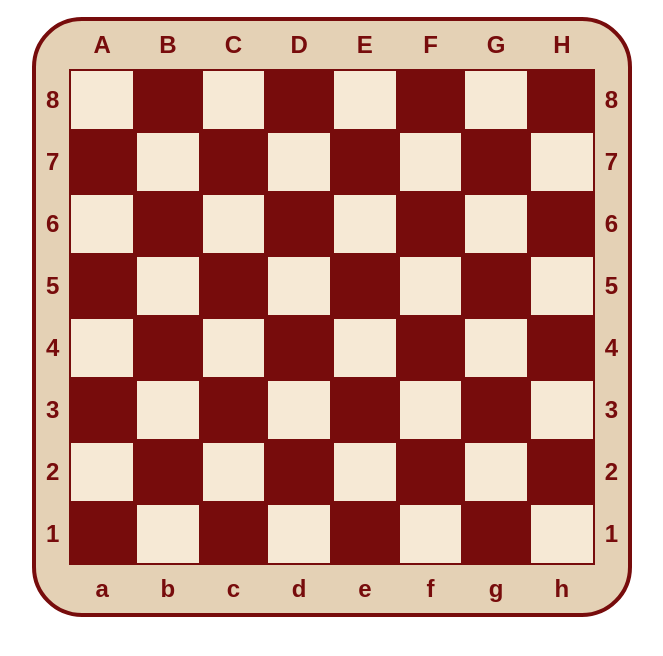
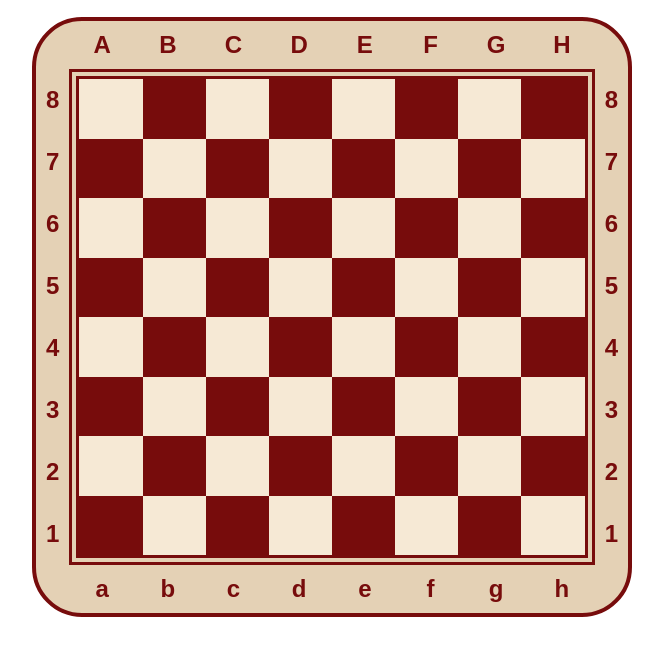
Before and after one commit to G-Bluish/sachovnica, a website with bundled scripts: page index.html in a window 1280 px wide. Shown: the part 70-726 px from the top of the page, without its empty margins (308-971 px from the left). Built offline with nearby package versions, Linux system fonts and the light colour scheme.

Commit message:
dvojty okraj sachovnice

```diff
--- a/src/main.ts
+++ b/src/main.ts
@@ -2,68 +2,55 @@ const sachovnica = document.getElementById("sachovnica");
 if (sachovnica === null) {
     throw new Error("Kontajner sachovnice neexistuje.");
 }
-const lhRoh = document.createElement("div");
-lhRoh.classList.add("roh");
-lhRoh.classList.add("horna");
-lhRoh.classList.add("lavy");
+
+function vytvorTextDiv(textContent: string, ...className: string[]): HTMLDivElement {// Funkcia na vytvorenie elementu div s danou triedou a textovým obsahom
+    const div = document.createElement("div");// Vytvorenie elementu div
+    div.classList.add(...className);// Pridanie triedy k elementu div
+    div.textContent = textContent;// Nastavenie textového obsahu elementu div
+    return div; // Vytvorenie elementu div s danou triedou a textovým obsahom
+}
+
+
+const lhRoh = vytvorTextDiv("", "roh", "horna", "lavy");
 sachovnica.append(lhRoh);
 
 for (let stlpec = 0; stlpec < 8; stlpec++) {
-    const hPopiska = document.createElement("div");
-    hPopiska.classList.add("popiska");
-    hPopiska.classList.add("horna");
-    hPopiska.textContent = String.fromCharCode(65 + stlpec);
+    const hPopiska = vytvorTextDiv(String.fromCharCode(65 + stlpec), "popiska", "horna");
     sachovnica.append(hPopiska);
 }
 
-const phRoh = document.createElement("div");
-phRoh.classList.add("roh");
-phRoh.classList.add("horna");
-phRoh.classList.add("prava");
+const phRoh = vytvorTextDiv("", "roh", "horna", "prava");
 sachovnica.append(phRoh);
 
+const vutro = vytvorTextDiv("", "vnutro");
+sachovnica.append(vutro);
+
 for (let riadok = 0; riadok < 8; riadok++) {
-    const lPopiska = document.createElement("div");
-    lPopiska.classList.add("popiska");
-    lPopiska.classList.add("lava");
-    lPopiska.textContent = `${8 - riadok}`;
+    const lPopiska = vytvorTextDiv(`${8 - riadok}`, "popiska", "lava");
     sachovnica.append(lPopiska);
 
     for (let stlpec = 0; stlpec < 8; stlpec++) {
-        const policko = document.createElement("div"); // Vytvorenie elementu div pre policko
-        policko.classList.add("policko"); // Pridanie triedy "policko" pre styling
+        const policko = vytvorTextDiv("", "policko"); // Vytvorenie elementu div pre policko
         if ((riadok + stlpec) % 2 === 0) {
             policko.classList.add("svetle"); // Pridanie triedy "svetle" pre svetlé policko
         } else {
             policko.classList.add("tmave");
         }
         //policko.textContent = String.fromCharCode(97 + stlpec) + `${8 - riadok}`;
-        sachovnica.append(policko); // Pridanie policka do kontajnera sachovnice
+        vutro.append(policko); // Pridanie policka do kontajnera sachovnice
     }
 
-    const pPopiska = document.createElement("div");
-    pPopiska.classList.add("popiska");
-    pPopiska.classList.add("prava");
+    const pPopiska = vytvorTextDiv(`${8 - riadok}`, "popiska", "prava");
     sachovnica.append(pPopiska);
-    pPopiska.textContent = `${8 - riadok}`;
 }
 
-const ldRoh = document.createElement("div");
-ldRoh.classList.add("roh");
-ldRoh.classList.add("dolna");
-ldRoh.classList.add("lavy");
+const ldRoh = vytvorTextDiv("", "roh", "dolna", "lavy");
 sachovnica.append(ldRoh); // Pridanie ľavého dolného rohu
 
 for (let stlpec = 0; stlpec < 8; stlpec++) {
-    const dPopiska = document.createElement("div");
-    dPopiska.classList.add("popiska");
-    dPopiska.classList.add("dolna");
-    dPopiska.textContent = String.fromCharCode(97 + stlpec);
+    const dPopiska = vytvorTextDiv(String.fromCharCode(97 + stlpec), "popiska", "dolna");
     sachovnica.append(dPopiska);
 }
 
-const pdRoh = document.createElement("div");
-pdRoh.classList.add("roh");
-pdRoh.classList.add("dolna");
-pdRoh.classList.add("prava");
+const pdRoh = vytvorTextDiv("", "roh", "dolna", "prava");
 sachovnica.append(pdRoh);
--- a/style.css
+++ b/style.css
@@ -38,19 +38,26 @@ h1 {
    align-items: center;
    font-size: 24px;
    padding: 10px;
+}
 
+.vnutro {
+   display: grid;
+   grid-template-columns: repeat(8, 1fr);
+   grid-template-rows: repeat(8, 1fr);
+   border: 10px double #770c0c;
+   grid-column: 2 / span 8;
+   grid-row: 2 / span 8;
 }
 
 .popiska {
    font-weight: bold;
    color: #770c0c;
 }
-.policko{
-   border: 2px solid #770c0c;}
 
 .lava {
    justify-content: end;
 }
+
 .prava {
    justify-content: start;
 }
```
